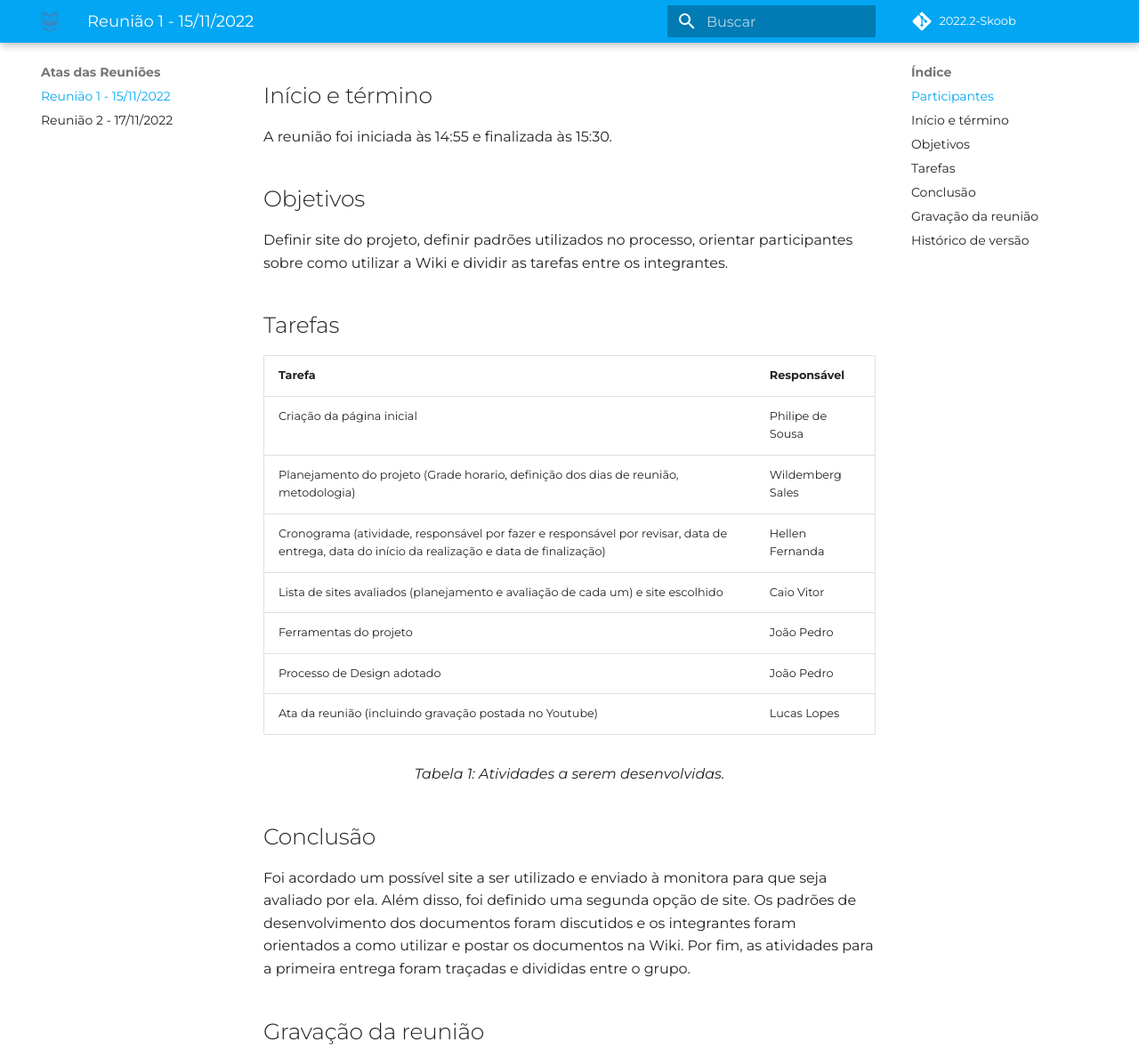
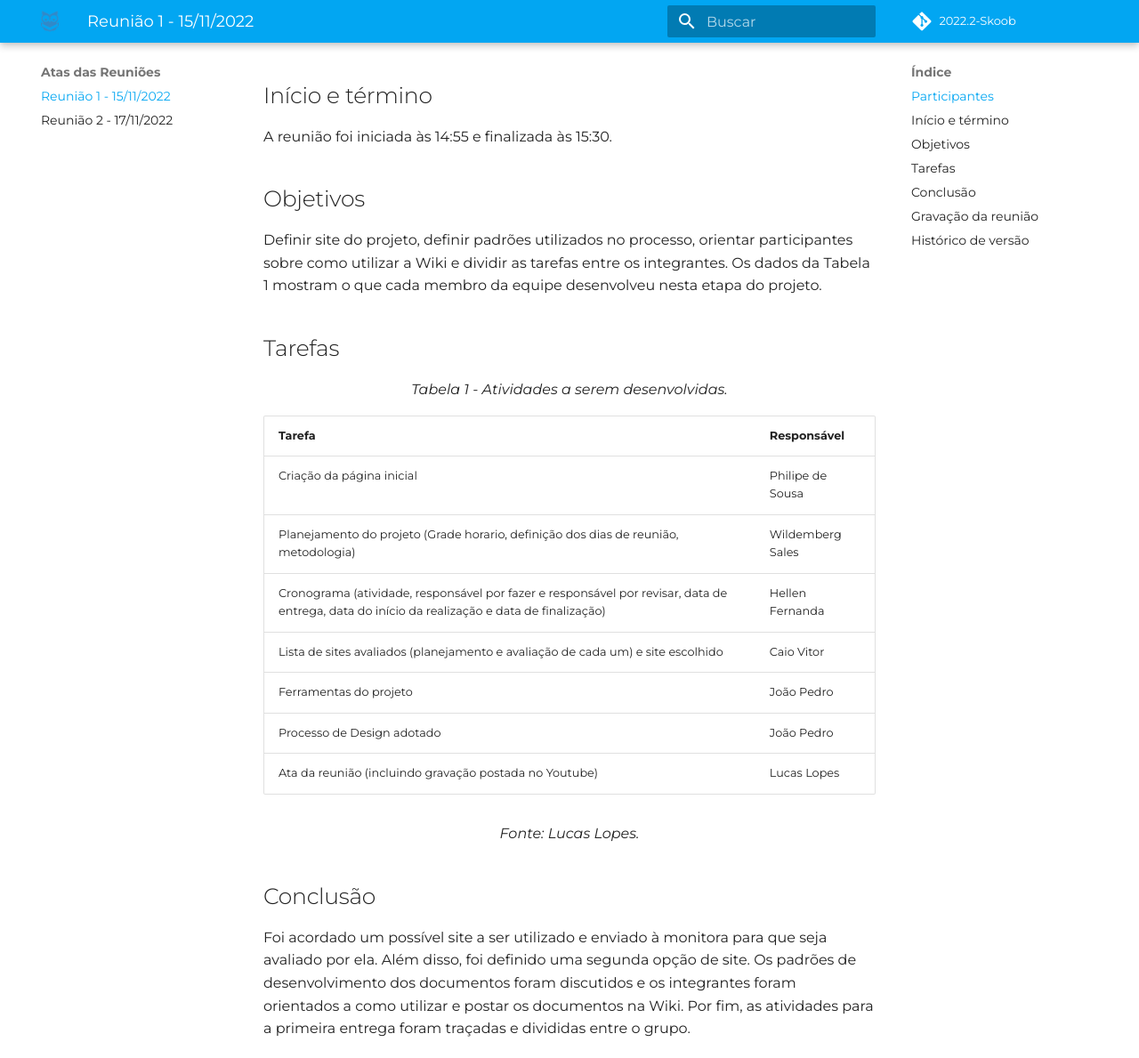
Before and after one commit to Interacao-Humano-Computador/2022.2-Skoob, an MkDocs documentation site: the page built from docs/atas-das-reunioes/reuniao1.md, in a window 1280 px wide and 1400 px high, scrolled down 421 px, cut to the strip 0-1189 px from the top of the window. Shown: the whole strip at 89% size. Built offline with MkDocs 1.6.1 and Material for MkDocs 9.7.7, drawn with Linux system fonts in a browser that asks for light colours; some web fonts are replaced; comment, search, counter and statistics services are not loaded; some of the changed text lies outside the part shown.

Commit message:
Chamando tabelas no texto

```diff
--- a/docs/atas-das-reunioes/reuniao1.md
+++ b/docs/atas-das-reunioes/reuniao1.md
@@ -14,10 +14,13 @@ A reunião foi iniciada às 14:55 e finalizada às 15:30.
 
 
 ## Objetivos
-Definir site do projeto, definir padrões utilizados no processo, orientar participantes sobre como utilizar a Wiki e dividir as tarefas entre os integrantes.
+Definir site do projeto, definir padrões utilizados no processo, orientar participantes sobre como utilizar a Wiki e dividir as tarefas entre os integrantes. Os dados da Tabela 1 mostram o que cada membro da equipe desenvolveu nesta etapa do projeto.
 
 
 ## Tarefas
+
+<figcaption align="center">Tabela 1 - Atividades a serem desenvolvidas.</figcaption>
+
 | Tarefa | Responsável |
 | ---- | ---- |
 | Criação da página inicial | Philipe de Sousa
@@ -27,8 +30,8 @@ Definir site do projeto, definir padrões utilizados no processo, orientar parti
 | Ferramentas do projeto | João Pedro
 | Processo de Design adotado | João Pedro
 | Ata da reunião (incluindo gravação postada no Youtube) | Lucas Lopes
-<figcaption align="center">Tabela 1: Atividades a serem desenvolvidas.</figcaption>
 
+<figcaption align="center">Fonte: Lucas Lopes.</figcaption>
 
 ## Conclusão
 Foi acordado um possível site a ser utilizado e enviado à monitora para que seja avaliado por ela. Além disso, foi definido uma segunda opção de site. Os padrões de desenvolvimento dos documentos foram discutidos e os integrantes foram orientados a como utilizar e postar os documentos na Wiki. Por fim, as atividades para a primeira entrega foram traçadas e divididas entre o grupo.
```
Also changed, not shown: other parts of docs/atas-das-reunioes/reuniao1.md (+2 -2 lines), docs/atas-das-reunioes/reuniao2.md (+7 -3 lines).
